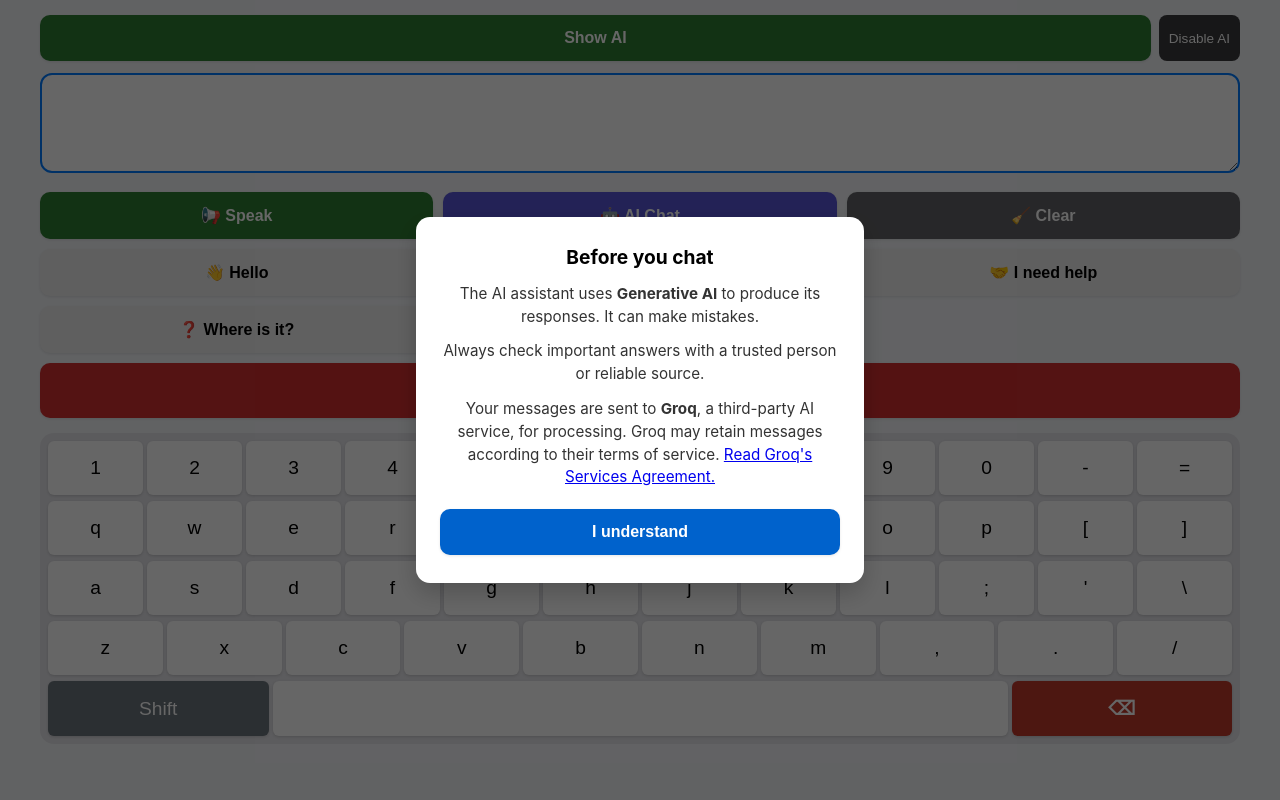
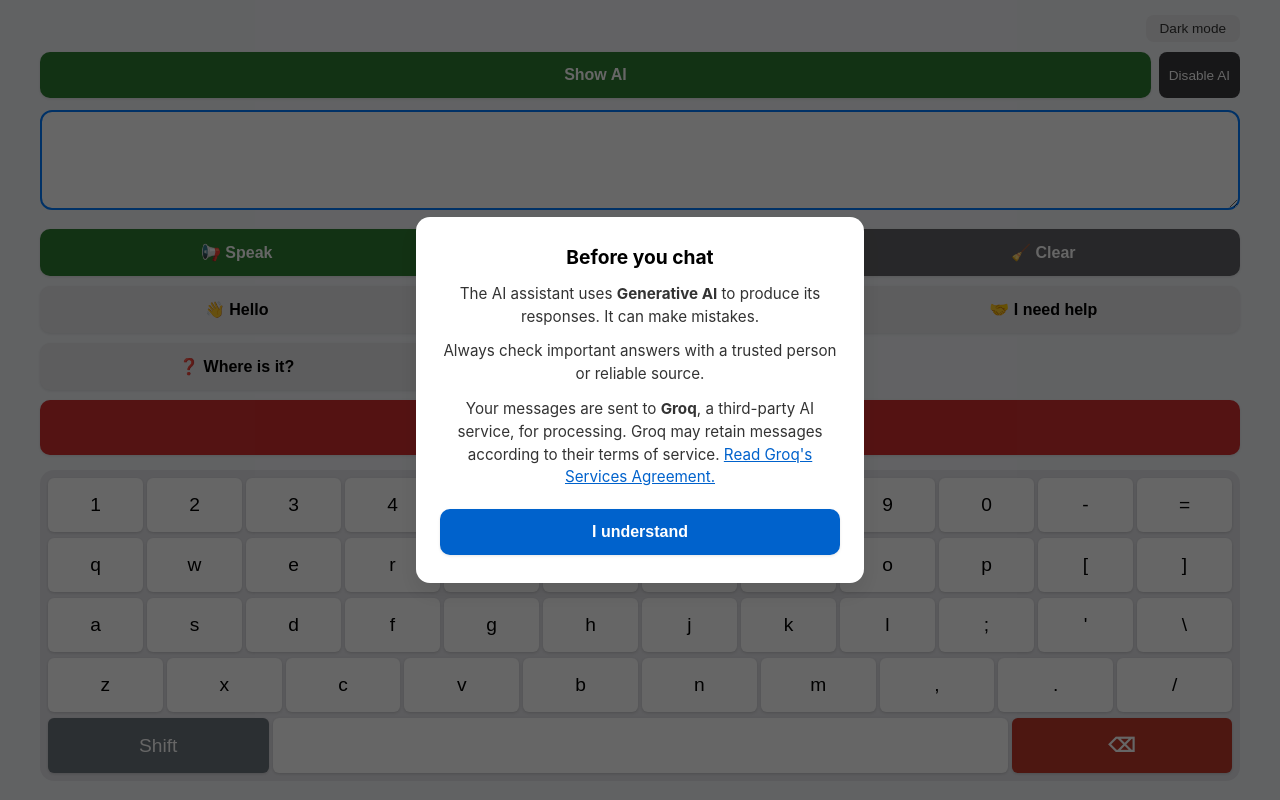
Before and after one commit to codeblasts1999/AAC, a Flask app: page / in a window 1280 px wide. Run offline with Flask 3, Linux system fonts and the light colour scheme.

Commit message:
Add dark mode feature

```diff
--- a/waterdog-app/static/script.js
+++ b/waterdog-app/static/script.js
@@ -452,6 +452,24 @@ document.addEventListener('DOMContentLoaded', () => {
         disclaimerModal.classList.add('hidden');
     };
 
+    // Dark mode toggle
+    const themeBtn = document.getElementById('theme-btn');
+    const html = document.documentElement;
+
+    const applyThemeLabel = () => {
+        const isDark = html.classList.contains('dark-mode');
+        themeBtn.textContent = isDark ? 'Light mode' : 'Dark mode';
+        themeBtn.setAttribute('aria-label', isDark ? 'Switch to light mode' : 'Switch to dark mode');
+    };
+
+    applyThemeLabel(); // sync label with whatever the inline script already applied
+
+    themeBtn.onclick = () => {
+        html.classList.toggle('dark-mode');
+        localStorage.setItem('theme', html.classList.contains('dark-mode') ? 'dark' : 'light');
+        applyThemeLabel();
+    };
+
     // Start with AI panel hidden — user opts in
     aiPanel.classList.add('panel-hidden');
     aiRevealBtns.style.display = 'flex';
--- a/waterdog-app/static/style.css
+++ b/waterdog-app/static/style.css
@@ -1,9 +1,55 @@
+/* ── Theme Variables ────────────────────────────────────────────── */
+:root {
+    --bg-page:        #f4f6f9;
+    --bg-panel:       #ffffff;
+    --bg-input:       #ffffff;
+    --bg-keyboard:    #e5e5ea;
+    --bg-key:         #ffffff;
+    --bg-key-active:  #d1d1d6;
+    --bg-bubble-you:  #e1f5fe;
+    --bg-bubble-ai:   #f2f2f7;
+    --bg-modal:       #ffffff;
+    --bg-btn-default: #e9e9eb;
+    --bg-toggle-btn:  #f0f0f5;
+    --text-primary:   #000000;
+    --text-secondary: #333333;
+    --text-muted:     #666666;
+    --border-default: #cccccc;
+    --border-subtle:  #e5e5ea;
+    --panel-shadow:   rgba(0, 0, 0, 0.10);
+    --overlay-bg:     rgba(0, 0, 0, 0.60);
+    --privacy-bg:     #fff0f0;
+    --privacy-text:   #c0392b;
+}
+
+html.dark-mode {
+    --bg-page:        #0d0d0f;
+    --bg-panel:       #1c1c1e;
+    --bg-input:       #2c2c2e;
+    --bg-keyboard:    #1c1c1e;
+    --bg-key:         #3a3a3c;
+    --bg-key-active:  #545456;
+    --bg-bubble-you:  #1a3a4a;
+    --bg-bubble-ai:   #2c2c2e;
+    --bg-modal:       #1c1c1e;
+    --bg-btn-default: #3a3a3c;
+    --bg-toggle-btn:  #3a3a3c;
+    --text-primary:   #f5f5f7;
+    --text-secondary: #d1d1d6;
+    --text-muted:     #8e8e93;
+    --border-default: #48484a;
+    --border-subtle:  #3a3a3c;
+    --panel-shadow:   rgba(0, 0, 0, 0.40);
+    --overlay-bg:     rgba(0, 0, 0, 0.80);
+    --privacy-bg:     rgba(192, 57, 43, 0.15);
+    --privacy-text:   #ff8080;
+}
+
+/* ── Accessibility ──────────────────────────────────────────────── */
 .sr-only {
     position: absolute;
-    width: 1px;
-    height: 1px;
-    padding: 0;
-    margin: -1px;
+    width: 1px; height: 1px;
+    padding: 0; margin: -1px;
     overflow: hidden;
     clip: rect(0, 0, 0, 0);
     white-space: nowrap;
@@ -16,13 +62,36 @@
     border-radius: 3px;
 }
 
+/* ── Base ───────────────────────────────────────────────────────── */
 body {
     font-family: -apple-system, BlinkMacSystemFont, "Segoe UI", Roboto, sans-serif;
     padding: 15px;
-    background: #f4f6f9;
+    background: var(--bg-page);
+    color: var(--text-primary);
     margin: 0;
 }
 
+/* ── Page header (theme toggle) ─────────────────────────────────── */
+#page-header {
+    display: flex;
+    justify-content: flex-end;
+    max-width: 1200px;
+    margin: 0 auto 10px;
+}
+
+#theme-btn {
+    background: var(--bg-btn-default);
+    color: var(--text-secondary);
+    padding: 6px 14px;
+    font-size: 0.85rem;
+    font-weight: normal;
+    border-radius: 8px;
+    border: none;
+    cursor: pointer;
+    box-shadow: none;
+}
+
+/* ── App layout ─────────────────────────────────────────────────── */
 #app {
     display: flex;
     flex-direction: row;
@@ -233,6 +230,8 @@ button {
     font-weight: bold;
     font-size: 1rem;
     box-shadow: 0 1px 3px rgba(0,0,0,0.1);
+    background: var(--bg-btn-default);
+    color: var(--text-primary);
 }
 
 #speak-btn { background: #2e7d32; color: white; }
@@ -369,26 +432,29 @@ button {
 .disclaimer-overlay.hidden { display: none; }
 
 .disclaimer-box {
-    background: white;
+    background: var(--bg-modal);
     border-radius: 14px;
     padding: 28px 24px;
     width: 90%;
     max-width: 400px;
-    box-shadow: 0 10px 25px rgba(0,0,0,0.2);
+    box-shadow: 0 10px 25px var(--panel-shadow);
     text-align: center;
 }
 
 .disclaimer-box h2 {
     margin: 0 0 14px;
     font-size: 1.2rem;
+    color: var(--text-primary);
 }
 
 .disclaimer-box p {
     font-size: 0.95rem;
     line-height: 1.5;
-    color: #333;
+    color: var(--text-secondary);
     margin: 0 0 12px;
 }
+
+.disclaimer-box a { color: #0062CC; }
 
 #disclaimer-ok-btn {
     margin-top: 8px;
--- a/waterdog-app/templates/template.html
+++ b/waterdog-app/templates/template.html
@@ -5,9 +5,23 @@
     <meta name="viewport" content="width=device-width, initial-scale=1.0, maximum-scale=1.0, user-scalable=no">
     <title>Express a Thought - AAC Keyboard</title>
     <link rel="stylesheet" href="{{ url_for('static', filename='style.css') }}">
+    <!-- Apply theme before first paint to prevent flash -->
+    <script>
+        (function() {
+            var saved = localStorage.getItem('theme');
+            var prefersDark = window.matchMedia('(prefers-color-scheme: dark)').matches;
+            if (saved === 'dark' || (!saved && prefersDark)) {
+                document.documentElement.classList.add('dark-mode');
+            }
+        })();
+    </script>
 </head>
 <body>
     <h1 class="sr-only">Express a Thought — AAC Keyboard</h1>
+
+    <div id="page-header">
+        <button id="theme-btn" aria-label="Switch to dark mode">Dark mode</button>
+    </div>
 
     <div id="app">
         <!-- AI Chat Panel (inline, starts left) -->
```
Also changed, not shown: other parts of waterdog-app/static/style.css (+136 -154 lines).
